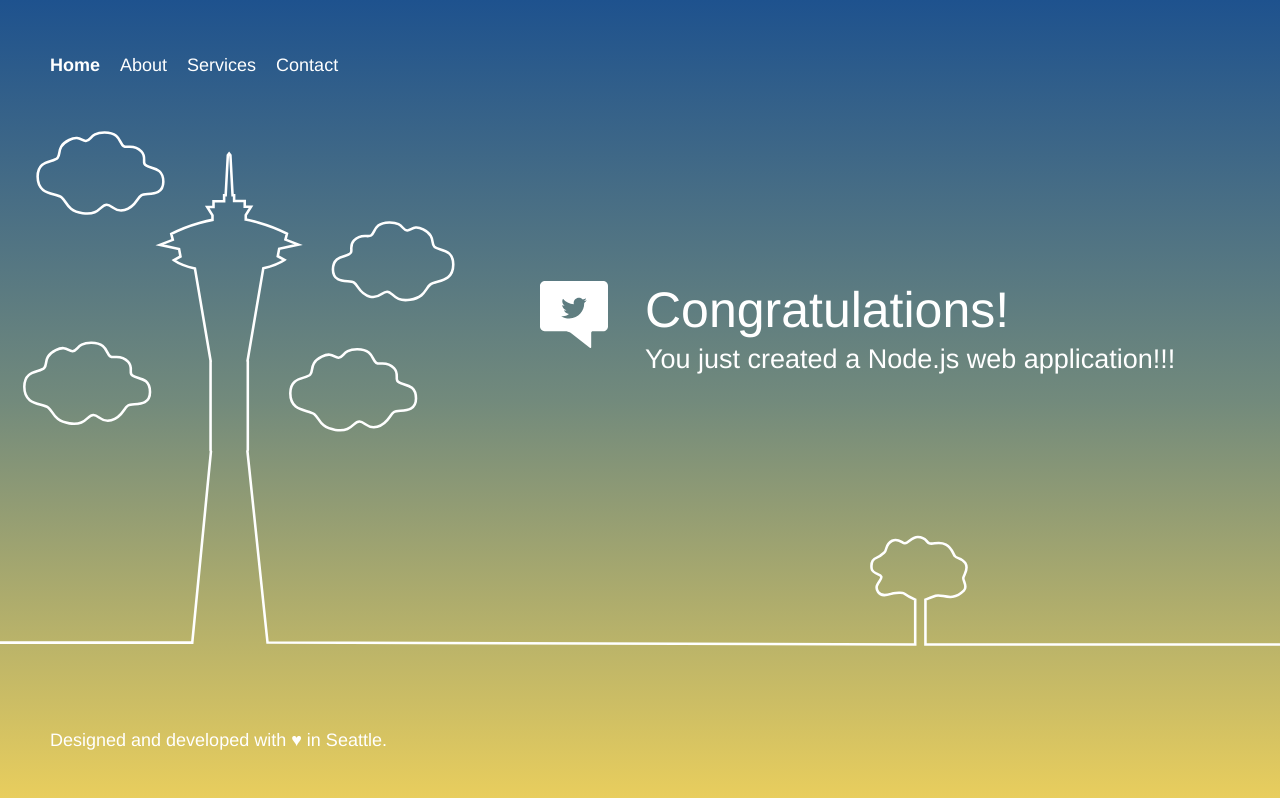
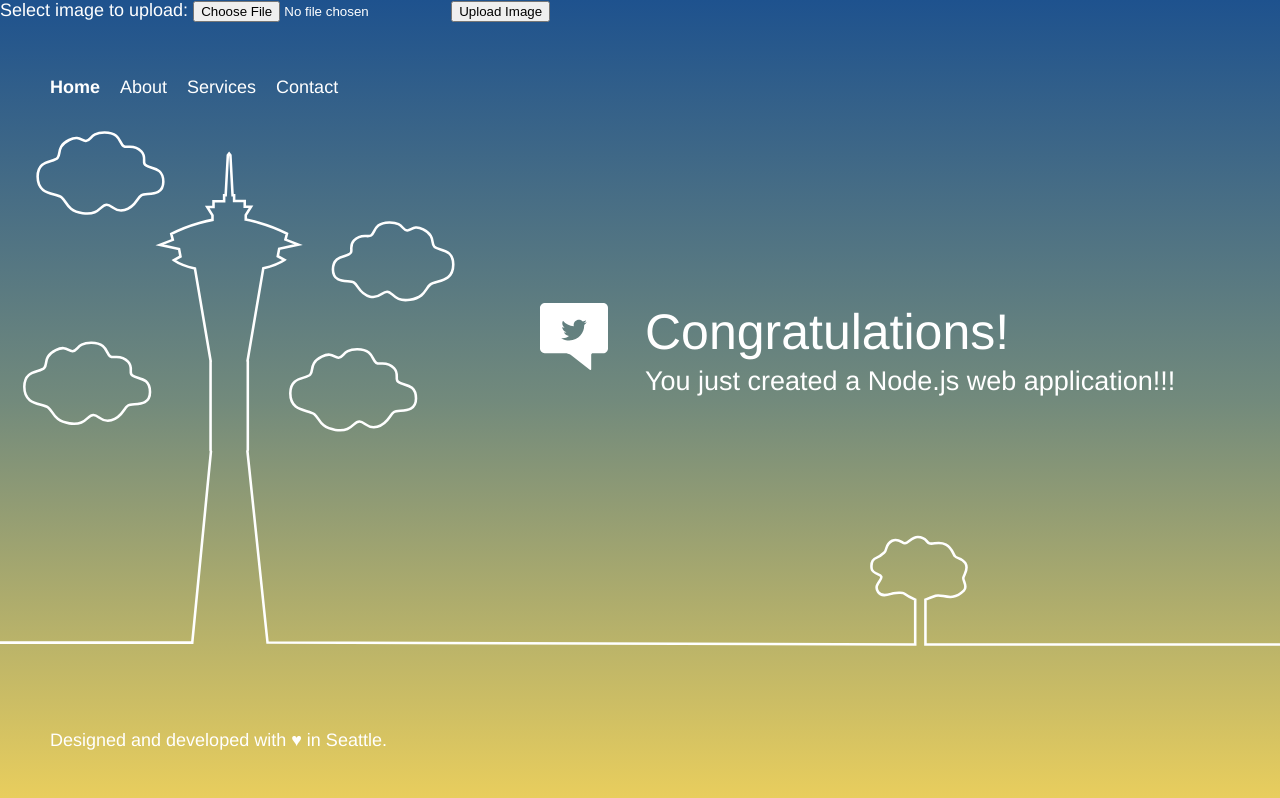
Before and after one commit to evgenyFinkin/nodejs-serverless-project, a website: page public/index.html in a window 1280 px wide. Drawn offline with Linux system fonts and the light colour scheme.

Commit message:
npm init

```diff
--- a/public/index.html
+++ b/public/index.html
@@ -43,7 +43,11 @@
 
             </div>
         </div>
-
+        <form action="upload.php" method="post" enctype="multipart/form-data">
+            Select image to upload:
+            <input type="file" name="fileToUpload" id="fileToUpload">
+            <input type="submit" value="Upload Image" name="submit">
+        </form>
         <header>
             <nav class="website-nav">
                 <ul>
```
Also changed, not shown: package.json (+18 -1 lines), 1 other file.
